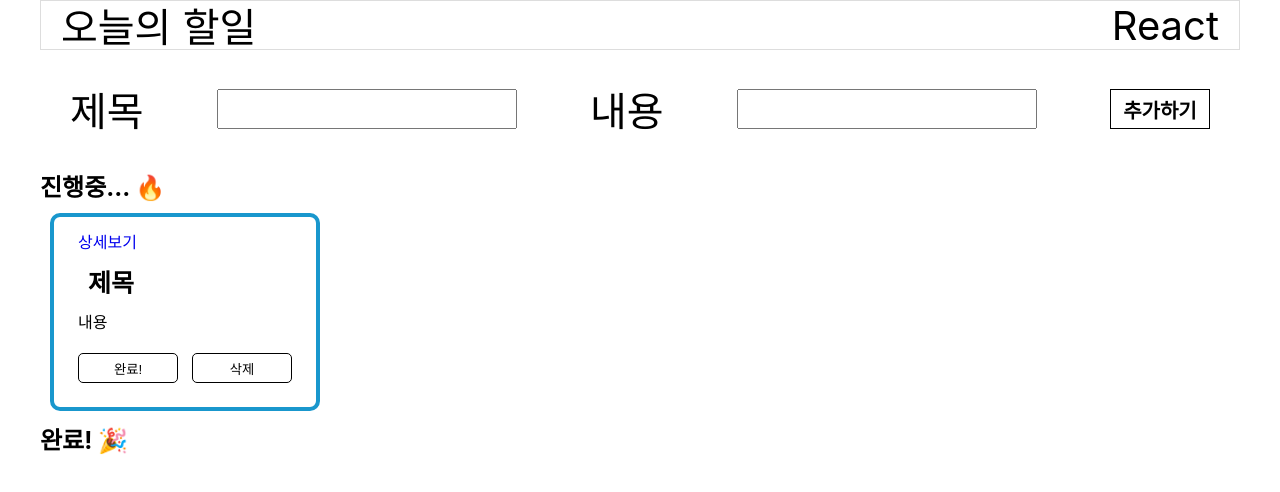
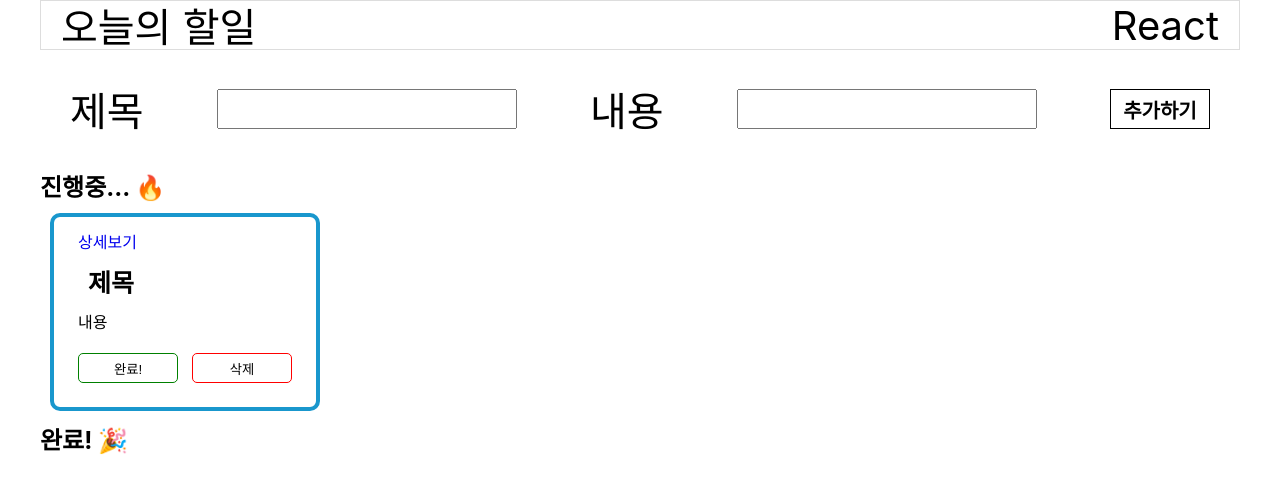
Before and after one commit to tph7897/level2-todolist, a React (Create React App) app: page / in a window 1280 px wide. Shown: the top 492 px of the page. Built offline with nearby package versions, Linux system fonts and the light colour scheme.

Commit message:
Update MainPageStyle.js

```diff
--- a/src/style/MainPageStyle.js
+++ b/src/style/MainPageStyle.js
@@ -73,10 +73,10 @@ const StButton = styled.button`
         cursor: pointer;
         width: 100px;
         height: 30px;
-        border: 1px solid ${(props) => props.borderColor};
+        border: 1px solid ${(props) => props.bordercolor};
 
 &:hover{
-        background-color: ${(props) => props.borderColor};
+        background-color: ${(props) => props.bordercolor};
         transition: 0.6s;
 }
 `
```
